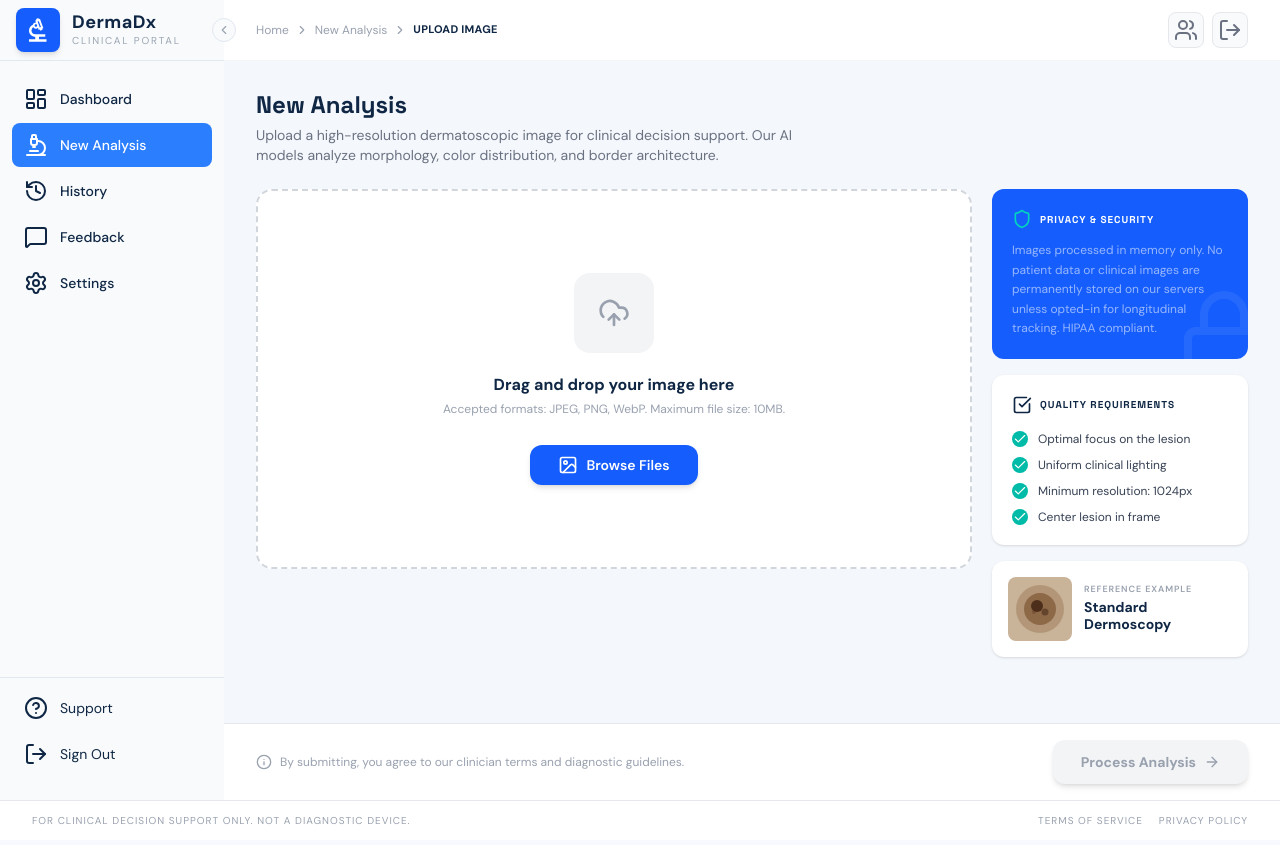
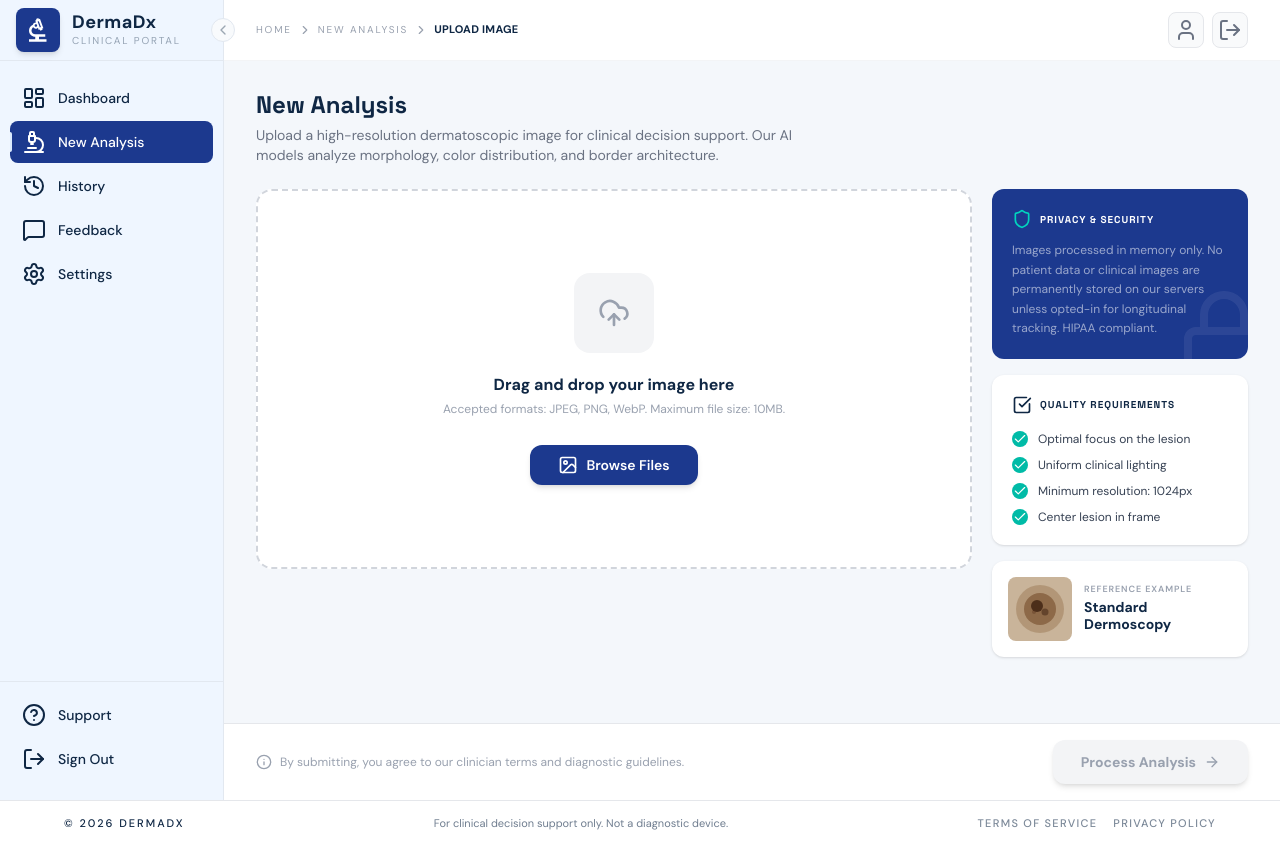
Before and after one commit to mikiyasalemayehu-mekonen/DermaDx, a Next.js app: page /upload in a window 1280 px wide. Built offline with nearby package versions, Linux system fonts and the light colour scheme.

Commit message:
fix:fixed button colors to make it consistent

```diff
--- a/app/(admin)/_components/sidebar.tsx
+++ b/app/(admin)/_components/sidebar.tsx
@@ -32,7 +32,7 @@ export default function AdminSidebar({ active, onNav }: AdminSidebarProps) {
     >
       {/* ── Brand ── */}
       <div className="relative flex items-center gap-3 px-4 py-2 border-b border-[#e2e8f0]">
-        <div className="shrink-0 w-11 h-11 rounded-lg flex items-center justify-center shadow-md bg-blue-600">
+        <div className="shrink-0 w-11 h-11 rounded-lg flex items-center justify-center shadow-md bg-blue-900">
           <Image src={logo} alt="Logo" />
         </div>
         {!collapsed && (
@@ -65,7 +65,7 @@ export default function AdminSidebar({ active, onNav }: AdminSidebarProps) {
               title={collapsed ? label : undefined}
               className={`relative w-full flex items-center gap-3 rounded-lg transition-all duration-150 ${
                 collapsed ? "py-2.5 px-0 justify-center" : "py-2.25 px-3 justify-start"
-                } ${isActive ? "bg-blue-500 text-white" : "text-[#0f2744] hover:bg-blue-50 hover:text-blue-700"}`}
+                } ${isActive ? "bg-blue-900 text-white" : "text-[#0f2744] hover:bg-blue-50 hover:text-blue-700"}`}
             >
               {/* Active indicator */}
               {isActive && (
--- a/app/(clinician)/_components/footer.tsx
+++ b/app/(clinician)/_components/footer.tsx
@@ -1,19 +1,27 @@
 export function Footer() {
   return (
-    <footer className="border-t border-gray-200 bg-white px-8 py-3 flex justify-between items-center shrink-0">
-      <p className="text-[10px] text-gray-400 tracking-widest uppercase">
+    <footer className="shrink-0 border-t border-gray-200 bg-white px-4 py-3 sm:px-6 lg:px-8">
+      <div className="mx-auto flex w-full max-w-6xl flex-row flex-wrap items-center justify-center gap-x-6 gap-y-2 text-center sm:justify-between sm:text-left">
+        <p className="text-[11px] font-medium leading-5 tracking-[0.18em] uppercase text-[#0f2744]">
+          © 2026 DermaDx
+        </p>
+        <p className="text-[11px] leading-5 text-[#0f2744]/60">
           For clinical decision support only. Not a diagnostic device.
         </p>
-      <div className="flex gap-4">
-        {["Terms of Service", "Privacy Policy"].map((t) => (
+        <div className="flex items-center gap-4">
+          {[
+            "Terms of Service",
+            "Privacy Policy",
+          ].map((t) => (
             <button
               key={t}
-            className="text-[10px] text-gray-400 hover:text-[#0f2744] tracking-widest uppercase transition-colors"
+              className="text-[11px] font-medium tracking-[0.12em] uppercase text-[#0f2744]/55 transition-colors hover:text-blue-700"
             >
               {t}
             </button>
           ))}
         </div>
+      </div>
     </footer>
   );
 }
--- a/app/(clinician)/_components/shell.tsx
+++ b/app/(clinician)/_components/shell.tsx
@@ -1,5 +1,5 @@
 
-import {ChevronRight, LogOut ,Users} from 'lucide-react';
+import {ChevronRight, LogOut ,User} from 'lucide-react';
 
 interface TopBarProps {
   crumbs: string[];
@@ -16,7 +16,7 @@ export function TopBar({ crumbs }: TopBarProps) {
               className={
                 i === crumbs.length - 1
                   ? "text-[#0f2744] font-bold uppercase tracking-wide text-[11px]"
-                  : "hover:text-[#0f2744] cursor-pointer transition-colors text-xs"
+                  : "hover:text-[#0f2744] cursor-pointer transition-colors text-[10px] tracking-[0.18em] uppercase"
               }
             >
               {crumb}
@@ -26,7 +26,7 @@ export function TopBar({ crumbs }: TopBarProps) {
       </nav>
       <div className="flex items-center gap-2">
         <button className="w-9 h-9 rounded-lg bg-gray-50 border border-gray-200 flex items-center justify-center text-gray-500 hover:bg-gray-100 transition-colors">
-          <Users/>
+          <User/>
         </button>
         <button className="w-9 h-9 rounded-lg bg-gray-50 border border-gray-200 flex items-center justify-center text-gray-500 hover:bg-gray-100 transition-colors">
           <LogOut />
--- a/app/(clinician)/_components/sidebar.tsx
+++ b/app/(clinician)/_components/sidebar.tsx
@@ -21,32 +21,32 @@ export default function Sidebar() {
 
   return (
     <aside
-      className="relative min-h-screen bg-[#F8FAFC] flex flex-col shrink-0 transition-all duration-300"
-      style={{ width: collapsed ? 68 : 224 }}
+      className={`relative flex flex-col shrink-0 min-h-screen transition-all duration-300 select-none bg-blue-50 border-r border-[#e2e8f0] ${
+        collapsed ? "w-17" : "w-56"
+      }`}
     >
       {/* Brand */}
 
-      <div className="relative px-4 py-2 border-b border-[#e2e8f0] flex flex-row space-x-3 items-center">
-        <div className="w-11 h-11 bg-blue-600 rounded-lg flex items-center justify-center shadow-md">
+      <div className="relative flex items-center gap-3 px-4 py-2 border-b border-[#e2e8f0]">
+        <div className="shrink-0 w-11 h-11 rounded-lg flex items-center justify-center shadow-md bg-blue-900">
           <Image
             src={logo}
             alt="Logo"
           />
         </div>
         {!collapsed && (
-          <div>
-            <p className="text-[#0f2744] font-bold text-lg tracking-wide leading-none">DermaDx</p>
-            <p className="text-[#0f2744]/40 text-[10px] tracking-[0.18em] uppercase mt-0.5">Clinical Portal</p>
+          <div className="overflow-hidden">
+            <p className="font-bold text-lg leading-none tracking-wide text-[#0f2744]">DermaDx</p>
+            <p className="text-[10px] tracking-[0.18em] uppercase mt-0.5 text-[#0f274466]">Clinical Portal</p>
           </div>
         )}
         <button
           onClick={() => setCollapsed(!collapsed)}
-          className="absolute -right-3 top-1/2 -translate-y-1/2 w-6 h-6 rounded-full flex items-center justify-center border z-10 transition-all hover:scale-110"
-          style={{ background: "#F8FAFC", borderColor: "#e2e8f0", color: "#0f274466" }}
+          className="absolute -right-3 top-1/2 -translate-y-1/2 w-6 h-6 rounded-full flex items-center justify-center border border-[#e2e8f0] z-10 transition-all hover:scale-110 bg-[#F8FAFC] text-[#0f274466]"
           title={collapsed ? "Expand" : "Collapse"}
         >
           <span className={`transition-transform duration-300 ${collapsed ? "rotate-0" : "rotate-180"}`}>
-            <ChevronRight className="w-3.5 h-3.5" />
+            <ChevronRight className="w-4 h-4" />
           </span>
         </button>
       </div>
@@ -54,7 +54,7 @@ export default function Sidebar() {
 
 
       {/* Main nav */}
-      <nav className="flex-1 px-3 py-4 space-y-0.5">
+      <nav className="flex-1 px-2.5 py-4 space-y-0.5 overflow-hidden">
         {NAV_ITEMS.map(({ label, href, icon: NavIcon }) => {
           const isActive = pathname === href || pathname.startsWith(href + "/");
           return (
@@ -62,45 +62,39 @@ export default function Sidebar() {
               key={href}
               href={href}
               title={collapsed ? label : undefined}
-              className={`w-full flex items-center gap-3 rounded-lg text-sm font-medium transition-all duration-150 ${
-                isActive
-                  ? "bg-blue-500 text-white"
-                  : "text-[#0f2744] hover:bg-blue-50 hover:text-blue-700"
-              }`}
-              style={{
-                padding: collapsed ? "10px 0" : "10px 12px",
-                justifyContent: collapsed ? "center" : "flex-start",
-              }}
+              className={`relative w-full flex items-center gap-3 rounded-lg transition-all duration-150 ${
+                collapsed ? "py-2.5 px-0 justify-center" : "py-2.25 px-3 justify-start"
+              } ${isActive ? "bg-blue-900 text-white" : "text-[#0f2744] hover:bg-blue-100 hover:text-blue-700"}`}
             >
-              <NavIcon />
-              {!collapsed && label}
+              {isActive && (
+                <div className="absolute left-0 top-1/2 -translate-y-1/2 w-0.5 h-5 rounded-r-full bg-blue-100" />
+              )}
+              <NavIcon className="w-6 h-6" />
+              {!collapsed && (
+                <span className="text-[14px] font-medium flex-1 text-left leading-5">{label}</span>
+              )}
             </Link>
           );
         })}
       </nav>
 
       {/* Bottom links */}
-      <div className="px-3 pb-6 space-y-0.5 border-t border-[#e2e8f0] pt-2">
-        <button
-          title={collapsed ? "Support" : undefined}
-          className="w-full flex items-center gap-3 rounded-lg text-sm text-[#0f2744] hover:text-white hover:bg-linear-to-r hover:from-blue-600 hover:to-blue-500 transition-all duration-150"
-          style={{
-            padding: collapsed ? "10px 0" : "10px 12px",
-            justifyContent: collapsed ? "center" : "flex-start",
-          }}
-        >
-          <CircleQuestionMark /> Support
-        </button>
-        <button
-          title={collapsed ? "Sign Out" : undefined}
-          className="w-full flex items-center gap-3 rounded-lg text-sm text-[#0f2744] hover:text-white hover:bg-linear-to-r hover:from-blue-600 hover:to-blue-500 transition-all duration-150"
-          style={{
-            padding: collapsed ? "10px 0" : "10px 12px",
-            justifyContent: collapsed ? "center" : "flex-start",
-          }}
-        >
-          <LogOut /> Sign Out
-        </button>
+      <div className="px-2.5 pb-5 space-y-0.5 border-t border-[#e2e8f0] pt-3">
+        {[
+          { id: "support", label: "Support", Icon: CircleQuestionMark },
+          { id: "signout", label: "Sign Out", Icon: LogOut },
+        ].map(({ id, label, Icon }) => (
+          <button
+            key={id}
+            title={collapsed ? label : undefined}
+            className={`w-full flex items-center gap-3 rounded-lg transition-colors text-[#0f2744] hover:text-blue-700 hover:bg-blue-50 ${
+              collapsed ? "py-2.5 px-0 justify-center" : "py-2.25 px-3 justify-start"
+            }`}
+          >
+            <Icon className="w-6 h-6" />
+            {!collapsed && <span className="text-[14px] font-medium leading-5">{label}</span>}
+          </button>
+        ))}
       </div>
     </aside>
   );
--- a/app/(clinician)/dashboard/page.tsx
+++ b/app/(clinician)/dashboard/page.tsx
@@ -40,7 +40,7 @@ export default function DashboardPage() {
           </div>
           <Link
             href="/upload"
-            className="flex items-center gap-2 bg-blue-600 hover:bg-blue-700 text-white text-sm font-semibold px-5 py-2.5 rounded-xl shadow-md transition-all active:scale-95"
+            className="flex items-center gap-2 bg-blue-900 hover:bg-blue-700 text-white text-sm font-semibold px-5 py-2.5 rounded-xl shadow-md transition-all active:scale-95"
           >
             <Plus className="w-4 h-4"/> Start New Analysis
           </Link>
@@ -102,7 +102,7 @@ export default function DashboardPage() {
 
           {/* Right column */}
           <div className="w-60 flex flex-col gap-4">
-            <div className="bg-blue-600 rounded-xl p-5 flex-1">
+            <div className="bg-blue-900 rounded-xl p-5 flex-1">
               <div className="flex items-center gap-2 mb-4">
                 <div className="w-5 h-5 rounded-full bg-white/20 flex items-center justify-center">
                   <span className="text-white text-[10px] font-bold">i</span>
--- a/app/(clinician)/feedback/page.tsx
+++ b/app/(clinician)/feedback/page.tsx
@@ -88,7 +88,7 @@ export default function FeedbackPage() {
               key={id}
               onClick={() => setSection(id)}
               className={`px-5 py-2 rounded-lg text-sm font-semibold transition-all duration-150 ${
-                section === id ? "bg-[#0f2744] text-white shadow" : "text-gray-500 hover:text-[#0f2744]"
+                section === id ? "bg-blue-900 text-white shadow" : "text-gray-500 hover:text-[#0f2744]"
               }`}
             >
               {id === "submit" ? "Submit Feedback" : "My Submissions"}
@@ -188,7 +188,7 @@ export default function FeedbackPage() {
 
             {/* Right info panel */}
             <div className="w-60 shrink-0 space-y-4">
-              <div className="bg-[#0f2744] rounded-xl p-5">
+              <div className="bg-blue-900 rounded-xl p-5">
                 <p className="text-white text-xs font-bold uppercase tracking-widest mb-3">Why Your Feedback Matters</p>
                 <ul className="space-y-3">
                   {WHY_MATTERS.map(({ icon, text }) => (
--- a/app/(clinician)/history/page.tsx
+++ b/app/(clinician)/history/page.tsx
@@ -73,7 +73,7 @@ export default function HistoryPage() {
           </div>
           <Link
             href="/upload"
-            className="flex items-center gap-2 bg-blue-600 hover:bg-blue-700 text-white text-sm font-semibold px-5 py-2.5 rounded-xl shadow-md transition-all active:scale-95"
+            className="flex items-center gap-2 bg-blue-900 hover:bg-blue-700 text-white text-sm font-semibold px-5 py-2.5 rounded-xl shadow-md transition-all active:scale-95"
           >
             <Plus className="w-4 h-4"/> New Case Analysis
           </Link>
@@ -195,7 +195,7 @@ export default function HistoryPage() {
                   key={p}
                   onClick={() => setCurrentPage(p)}
                   className={`w-8 h-8 rounded-lg text-xs font-bold transition-colors ${
-                    currentPage === p ? "bg-blue-600 text-white" : "border border-gray-200 text-gray-500 hover:bg-gray-50"
+                    currentPage === p ? "bg-blue-900 text-white" : "border border-gray-200 text-gray-500 hover:bg-gray-50"
                   }`}
                 >
                   {p}
@@ -205,7 +205,7 @@ export default function HistoryPage() {
               <button
                 onClick={() => setCurrentPage(5)}
                 className={`w-8 h-8 rounded-lg text-xs font-bold transition-colors ${
-                  currentPage === 5 ? "bg-blue-600 text-white" : "border border-gray-200 text-gray-500 hover:bg-gray-50"
+                  currentPage === 5 ? "bg-blue-900 text-white" : "border border-gray-200 text-gray-500 hover:bg-gray-50"
                 }`}
               >
                 5
--- a/app/(clinician)/settings/layout.tsx
+++ b/app/(clinician)/settings/layout.tsx
@@ -69,7 +69,7 @@ export default function SettingsLayout({ children }: { children: React.ReactNode
                   href={href}
                   className={`w-full flex items-center gap-2.5 px-3 py-2.5 rounded-lg text-sm font-medium transition-all duration-150 ${
                     isActive
-                      ? "bg-blue-600 text-white"
+                      ? "bg-blue-900 text-white"
                       : "text-gray-500 hover:bg-gray-50 hover:text-blue-700"
                   }`}
                 >
--- a/app/(clinician)/settings/profile/page.tsx
+++ b/app/(clinician)/settings/profile/page.tsx
@@ -61,7 +61,7 @@ export default function ProfilePage() {
       <div className="flex justify-end">
         <button onClick={handleSave}
           className={`flex items-center gap-2 text-sm font-bold px-6 py-2.5 rounded-xl shadow transition-all active:scale-95 ${
-            saved ? "bg-teal-500 text-white" : "bg-[#0f2744] hover:bg-[#1a3d6b] text-white"
+            saved ? "bg-teal-500 text-white" : "bg-blue-900 hover:bg-blue-700 text-white"
           }`}>
           {saved ? <><IconCheck /> Saved!</> : <><IconSave /> Save Changes</>}
         </button>
--- a/app/(clinician)/settings/security/page.tsx
+++ b/app/(clinician)/settings/security/page.tsx
@@ -29,7 +29,7 @@ export default function SecurityPage() {
           </div>
         ))}
         <div className="flex justify-end pt-1">
-          <button className="bg-blue-600 hover:bg-blue-700 text-white text-sm font-bold px-5 py-2 rounded-lg transition-all active:scale-95">
+          <button className="bg-blue-900 hover:bg-blue-700 text-white text-sm font-bold px-5 py-2 rounded-lg transition-all active:scale-95">
             Update Password
           </button>
         </div>
--- a/app/(clinician)/upload/page.tsx
+++ b/app/(clinician)/upload/page.tsx
@@ -89,7 +89,7 @@ export default function UploadPage() {
                   <p className="text-xs text-gray-400 mb-7">Accepted formats: JPEG, PNG, WebP. Maximum file size: 10MB.</p>
                   <button
                     onClick={() => inputRef.current?.click()}
-                    className="flex items-center gap-2 bg-blue-600 hover:bg-blue-700 text-white text-sm font-semibold px-7 py-2.5 rounded-xl shadow-md transition-all active:scale-95"
+                    className="flex items-center gap-2 bg-blue-900 hover:bg-blue-700 text-white text-sm font-semibold px-7 py-2.5 rounded-xl shadow-md transition-all active:scale-95"
                   >
                     <Image  className="w-5 h-5"/> Browse Files
                   </button>
@@ -108,7 +108,7 @@ export default function UploadPage() {
           {/* Right panels */}
           <div className="w-64 flex flex-col gap-4 shrink-0">
             {/* Privacy & Security */}
-            <div className="bg-blue-600 rounded-xl p-5 relative overflow-hidden">
+            <div className="bg-blue-900 rounded-xl p-5 relative overflow-hidden">
               <div className="absolute -bottom-6 -right-6 opacity-[0.07] text-white pointer-events-none">
                 <Lock className="w-24 h-24" />
               </div>
@@ -169,7 +169,7 @@ export default function UploadPage() {
         <button
           disabled={!file}
           className={`flex items-center gap-2 text-sm font-bold px-7 py-3 rounded-xl shadow-md transition-all active:scale-95 ${
-            file ? "bg-teal-500 hover:bg-teal-600 text-white cursor-pointer" : "bg-gray-100 text-gray-400 cursor-not-allowed"
+            file ? "bg-blue-900 hover:bg-blue-700 text-white cursor-pointer" : "bg-gray-100 text-gray-400 cursor-not-allowed"
           }`}
         >
           Process Analysis <ArrowRight className="w-4 h-4"/>
--- a/app/page.tsx
+++ b/app/page.tsx
@@ -31,7 +31,7 @@ export default function Home() {
         <div className="max-w-7xl mx-auto px-6 py-4 flex items-center justify-between">
           <div className="flex items-center gap-2.5">
             {/* <div className="w-8 h-8 rounded-lg bg-gradient-to-br from-teal-400 to-cyan-600 flex items-center justify-center"> */}
-              <div className="w-10 h-10 bg-blue-600 rounded-lg flex items-center justify-center shadow-md">
+              <div className="w-10 h-10 bg-blue-900 rounded-lg flex items-center justify-center shadow-md">
               <Image src={Logo} alt="Logo" />
 
             </div>
```
Lines whose indentation alone changed are shown as unchanged.
